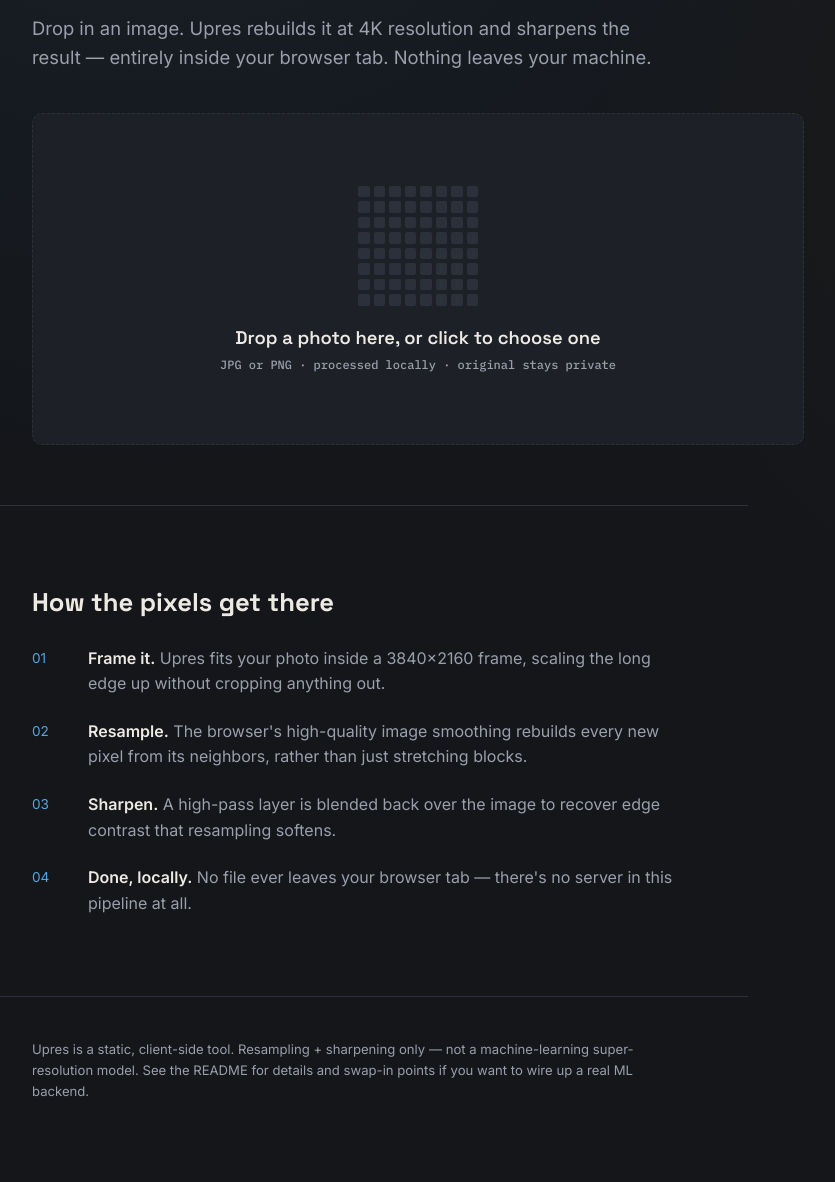
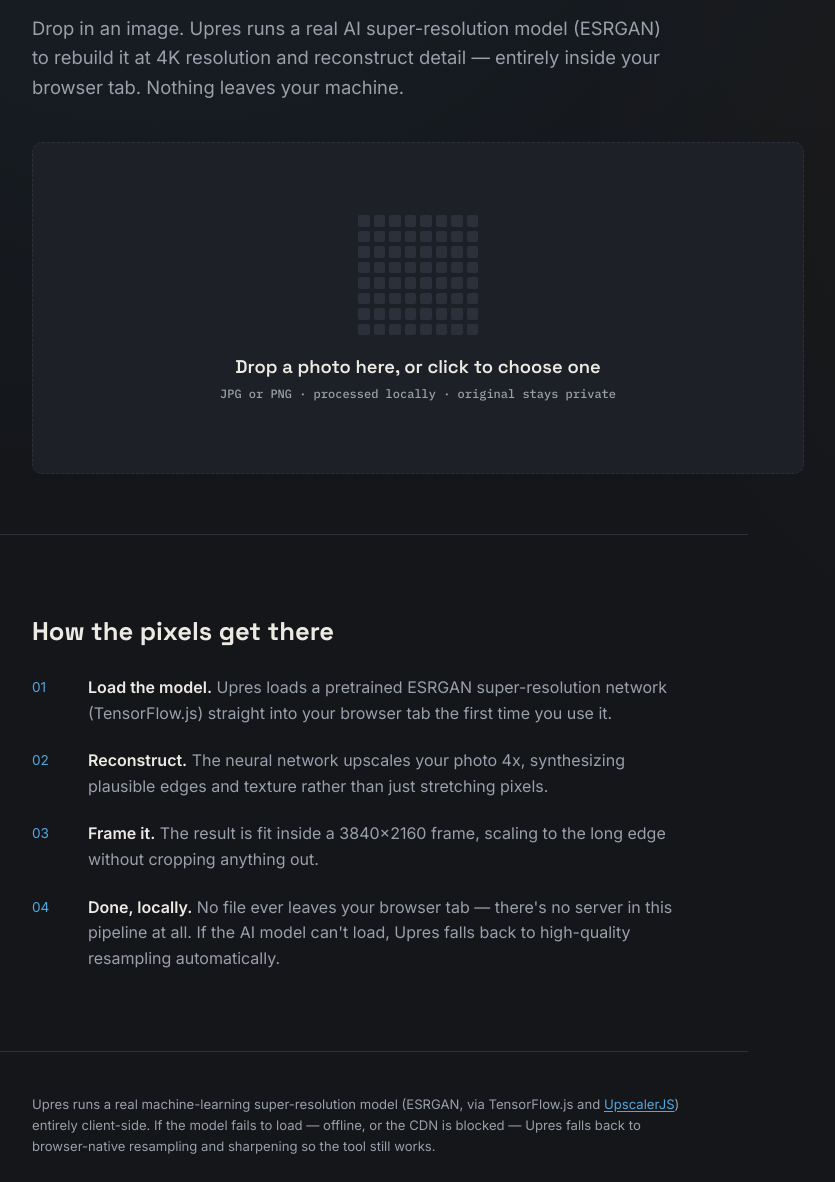
Before and after one commit to Derrickipruto7/4kphoto_upscaler, a plain HTML site: page index.html in a window 1280 px wide. Shown: the part 358-1540 px from the top of the page, without its empty margins (32-867 px from the left). Drawn offline with Linux system fonts and the light colour scheme.

Commit message:
Enhance Upres tool description and functionality details
Updated the description and instructions for the Upres tool to clarify its use of AI super-resolution and fallback mechanisms.

```diff
--- a/index.html
+++ b/index.html
@@ -4,7 +4,7 @@
 <meta charset="UTF-8" />
 <meta name="viewport" content="width=device-width, initial-scale=1.0" />
 <title>Upres — turn any photo into 4K</title>
-<meta name="description" content="Drop a photo in, get a sharpened 4K version out. Runs entirely in your browser." />
+<meta name="description" content="Drop a photo in, get an AI-upscaled 4K version out. Runs entirely in your browser." />
 <link rel="preconnect" href="https://fonts.googleapis.com">
 <link href="https://fonts.googleapis.com/css2?family=Space+Grotesk:wght@500;600;700&family=Inter:wght@400;500;600&family=IBM+Plex+Mono:wght@500&display=swap" rel="stylesheet">
 <link rel="stylesheet" href="style.css" />
@@ -23,7 +23,7 @@
     <section class="hero">
       <p class="eyebrow">CLIENT-SIDE &middot; NO UPLOAD &middot; NO SERVER</p>
       <h1>Every photo,<br><span class="grid-word" id="gridWord">four times</span> the pixels.</h1>
-      <p class="hero-sub">Drop in an image. Upres rebuilds it at 4K resolution and sharpens the result — entirely inside your browser tab. Nothing leaves your machine.</p>
+      <p class="hero-sub">Drop in an image. Upres runs a real AI super-resolution model (ESRGAN) to rebuild it at 4K resolution and reconstruct detail — entirely inside your browser tab. Nothing leaves your machine.</p>
     </section>
 
     <section class="workspace">
@@ -73,18 +73,22 @@
     <section class="how">
       <h2>How the pixels get there</h2>
       <ol class="how-list">
-        <li><span class="how-index mono">01</span><div><strong>Frame it.</strong> Upres fits your photo inside a 3840×2160 frame, scaling the long edge up without cropping anything out.</div></li>
-        <li><span class="how-index mono">02</span><div><strong>Resample.</strong> The browser's high-quality image smoothing rebuilds every new pixel from its neighbors, rather than just stretching blocks.</div></li>
-        <li><span class="how-index mono">03</span><div><strong>Sharpen.</strong> A high-pass layer is blended back over the image to recover edge contrast that resampling softens.</div></li>
-        <li><span class="how-index mono">04</span><div><strong>Done, locally.</strong> No file ever leaves your browser tab — there's no server in this pipeline at all.</div></li>
+        <li><span class="how-index mono">01</span><div><strong>Load the model.</strong> Upres loads a pretrained ESRGAN super-resolution network (TensorFlow.js) straight into your browser tab the first time you use it.</div></li>
+        <li><span class="how-index mono">02</span><div><strong>Reconstruct.</strong> The neural network upscales your photo 4x, synthesizing plausible edges and texture rather than just stretching pixels.</div></li>
+        <li><span class="how-index mono">03</span><div><strong>Frame it.</strong> The result is fit inside a 3840×2160 frame, scaling to the long edge without cropping anything out.</div></li>
+        <li><span class="how-index mono">04</span><div><strong>Done, locally.</strong> No file ever leaves your browser tab — there's no server in this pipeline at all. If the AI model can't load, Upres falls back to high-quality resampling automatically.</div></li>
       </ol>
     </section>
   </main>
 
   <footer class="footer">
-    <p>Upres is a static, client-side tool. Resampling + sharpening only — not a machine-learning super-resolution model. See the README for details and swap-in points if you want to wire up a real ML backend.</p>
+    <p>Upres runs a real machine-learning super-resolution model (ESRGAN, via TensorFlow.js and <a href="https://github.com/thekevinscott/UpscalerJS" target="_blank" rel="noopener">UpscalerJS</a>) entirely client-side. If the model fails to load — offline, or the CDN is blocked — Upres falls back to browser-native resampling and sharpening so the tool still works.</p>
   </footer>
 
+<script src="https://cdn.jsdelivr.net/npm/@tensorflow/tfjs@latest/dist/tf.min.js"></script>
+<script src="https://cdn.jsdelivr.net/npm/@upscalerjs/esrgan-slim@latest/dist/umd/index.min.js"></script>
+<script src="https://cdn.jsdelivr.net/npm/@upscalerjs/esrgan-slim@latest/dist/umd/4x.min.js"></script>
+<script src="https://cdn.jsdelivr.net/npm/upscaler@latest/dist/browser/umd/upscaler.min.js"></script>
 <script src="script.js"></script>
 </body>
 </html>
```
